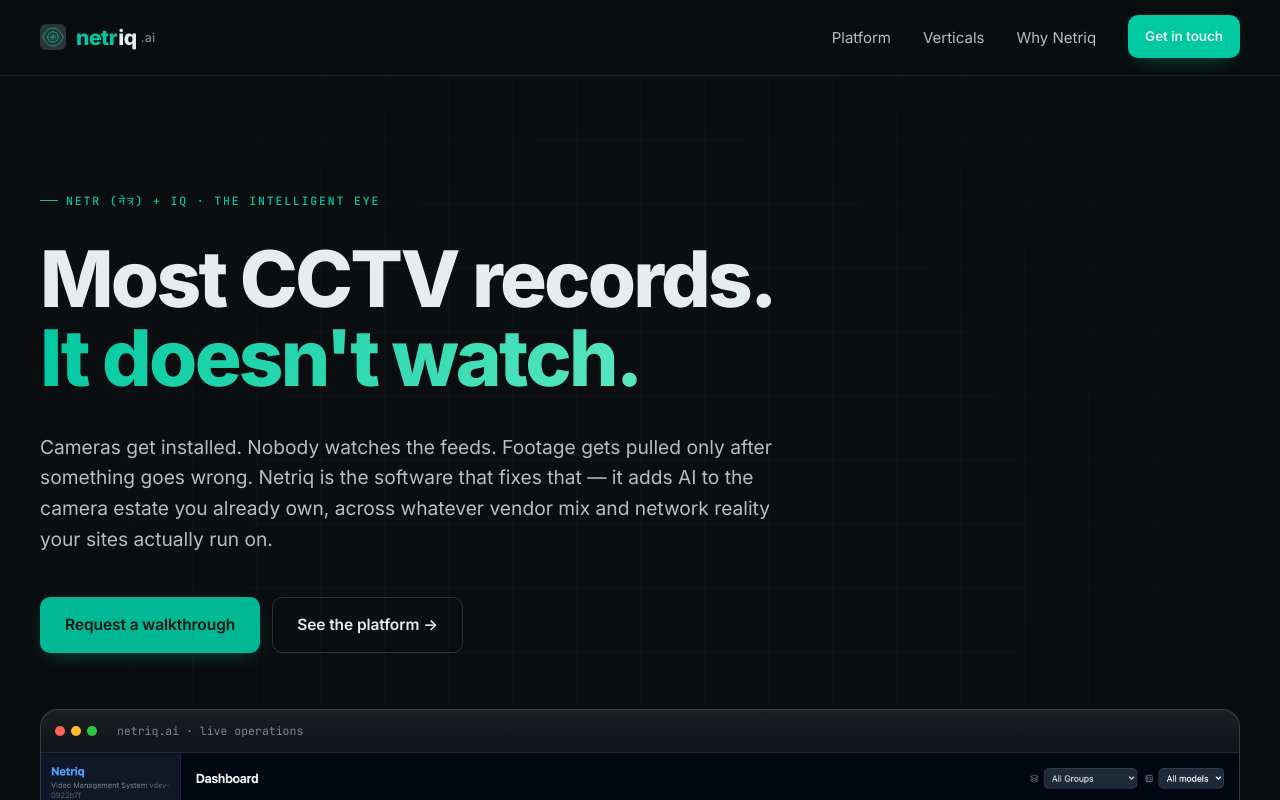
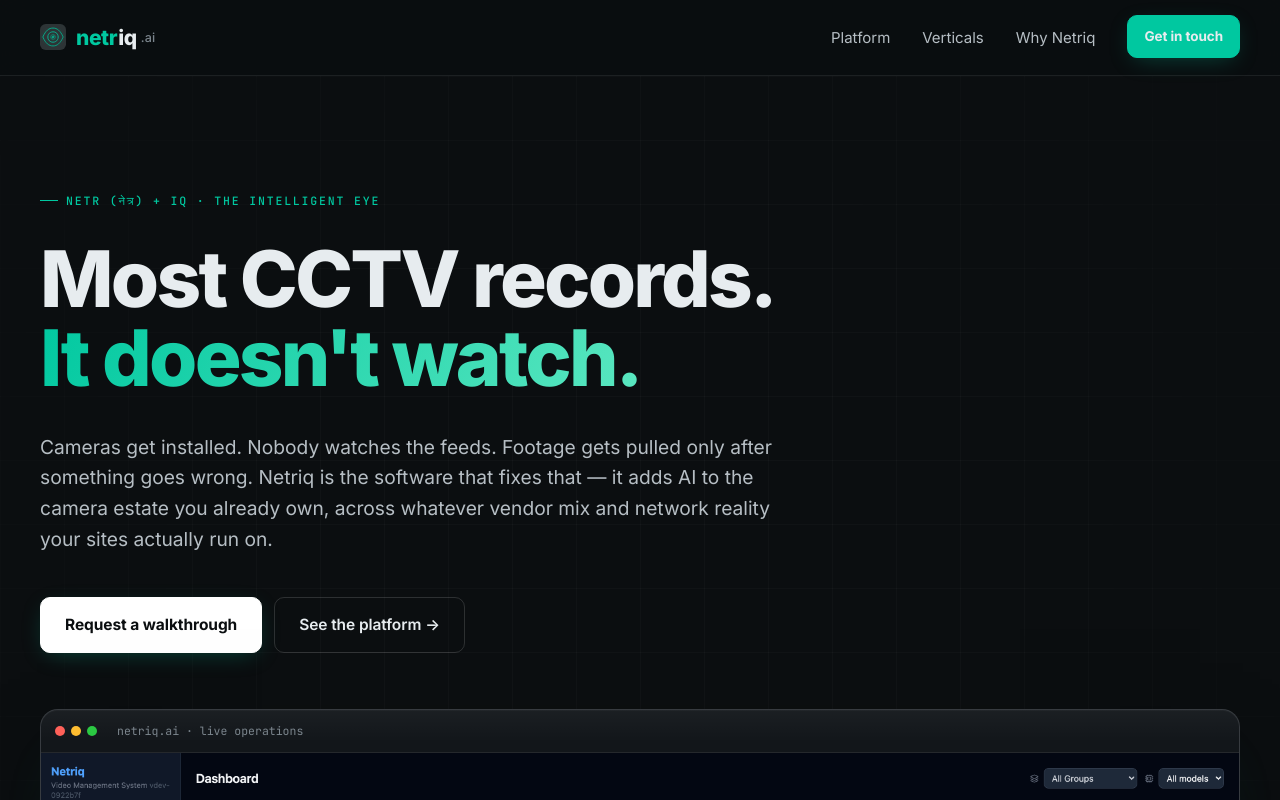
Before and after one commit to vms-hq/netriq-website, a plain HTML site: page index.html in a window 1280 px wide. In both pictures the pointer is over the link "Get in touch". Shown: the top 800 px of the page. Drawn offline with Linux system fonts and the light colour scheme.

Commit message:
btn: white-on-dark primary, teal-on-hover; readable contrast
Teal background with light text was hard to read regardless of
which exact light shade we picked — saturated mid-tone bg under
light text loses against a dark page. Inverted to a white button
with near-black text (max contrast), with teal as the hover state.
The teal glow on the shadow keeps brand presence in the CTA zone.

Ghost buttons now hover to teal text + border (was a faint white
border) so the affordance is clearer.

```diff
--- a/assets/css/site.css
+++ b/assets/css/site.css
@@ -177,15 +177,24 @@
 }
 .btn:hover { transform: translateY(-1px); }
 .btn--primary {
-  background: var(--teal-strong);
-  color: #001513;
-  box-shadow: 0 6px 20px -10px rgba(0, 200, 160, 0.6);
+  background: #FFFFFF;
+  color: #0B0E10;
+  font-weight: 700;
+  border-color: #FFFFFF;
+  box-shadow: 0 6px 24px -8px rgba(0, 200, 160, 0.35);
 }
-.btn--primary:hover { background: var(--teal); }
+.btn--primary:hover {
+  background: var(--teal);
+  border-color: var(--teal);
+  color: #00231C;
+}
 .btn--ghost {
   background: transparent; color: var(--text); border-color: var(--border-strong);
 }
-.btn--ghost:hover { border-color: var(--text); }
+.btn--ghost:hover {
+  border-color: var(--teal);
+  color: var(--teal);
+}
 
 .btn-row { display: flex; flex-wrap: wrap; gap: 12px; margin-top: 32px; }
 
```
